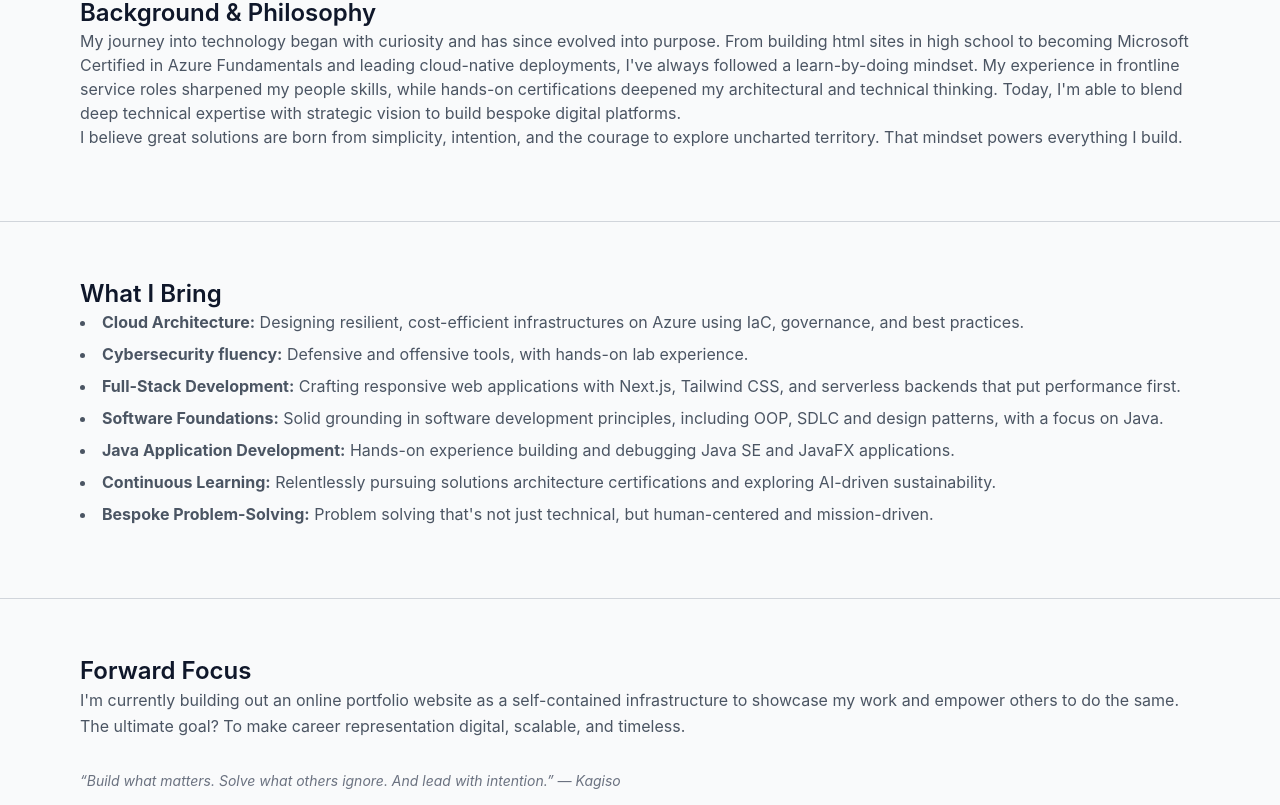
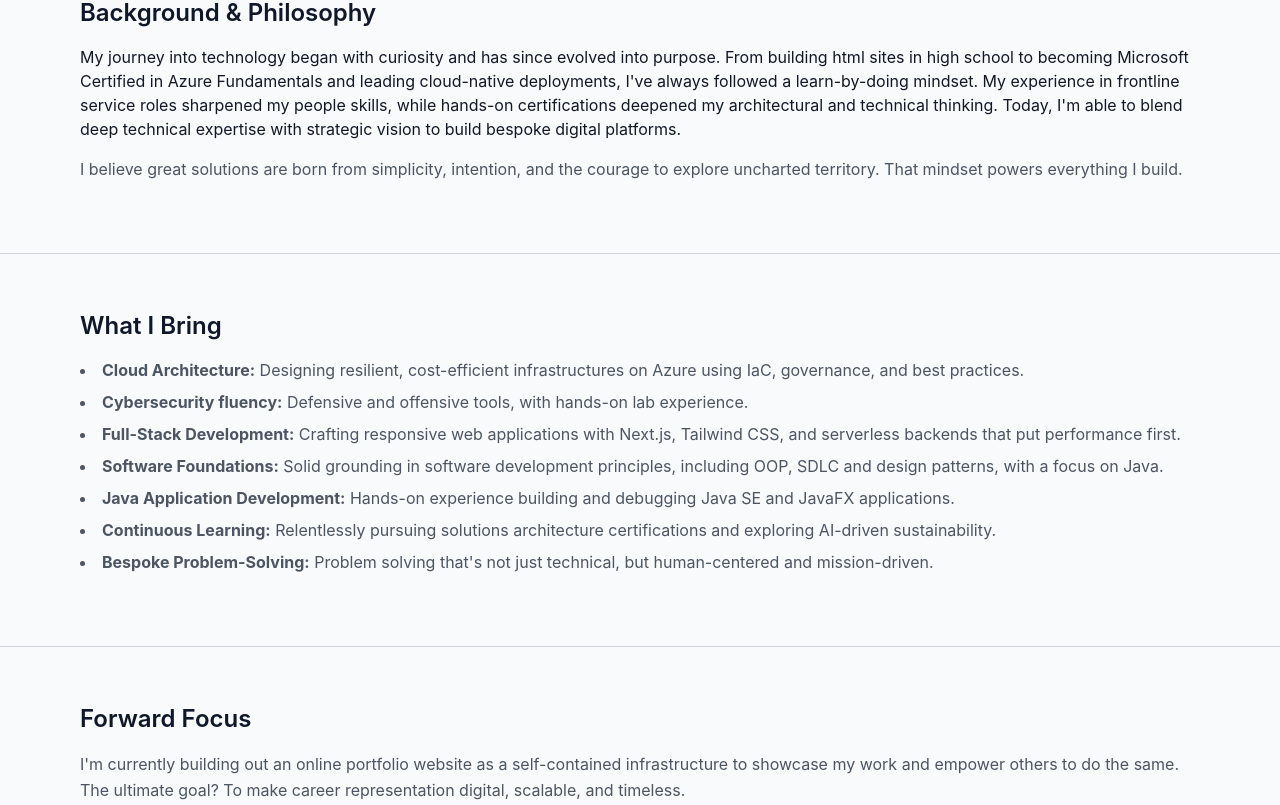
Before and after one commit to MrSpecks/MrSpecks-, a Next.js app in the folder portfolio/: page /about in a window 1280 px wide. Shown: the part 435-1240 px from the top of the page. Built offline with nearby package versions, Linux system fonts and the light colour scheme.

Commit message:
More layout debugging and styling

```diff
--- a/portfolio/pages/about.tsx
+++ b/portfolio/pages/about.tsx
@@ -61,10 +61,10 @@ export default function AboutPage() {
   transition={{ duration: 0.6, ease: 'easeOut' }}
   viewport={{ once: true }}
 >
-          <h2 className="mt-4 text-2xl font-semibold text-slate-900 dark:text-slate-100">
+          <h2 className="mt-4 text-2xl font-semibold text-slate-900 dark:text-slate-100 mb-4">
           Background & Philosophy
           </h2>
-          <p className="text-gray-600 dark:text-gray-300">
+          <p className=" mt-4text-gray-600 dark:text-gray-300">
           My journey into technology began with curiosity and has since evolved into purpose.
           From building html sites in high school to becoming Microsoft Certified in Azure
             Fundamentals and leading cloud-native deployments, I've always followed a
@@ -72,7 +72,7 @@ export default function AboutPage() {
             people skills, while hands-on certifications deepened my architectural and technical thinking.
             Today, I'm able to blend deep technical expertise with strategic vision to build bespoke digital platforms.
           </p>
-          <p className="text-gray-600 dark:text-gray-300">
+          <p className="mt-4 text-gray-600 dark:text-gray-300">
           I believe great solutions are born from simplicity, intention, and the courage to
             explore uncharted territory. That mindset powers everything I build.
           </p>
@@ -87,10 +87,10 @@ export default function AboutPage() {
   transition={{ duration: 0.6, ease: 'easeOut' }}
   viewport={{ once: true }}
 >
-  <h2 className="text-2xl font-semibold text-slate-900 dark:text-slate-100">
+  <h2 className="text-2xl font-semibold text-slate-900 dark:text-slate-100 mb-4">
   What I Bring
   </h2>
-  <ul className="list-disc list-inside text-gray-600 dark:text-gray-300 space-y-2">
+  <ul className="mt-4 list-disc list-inside text-gray-600 dark:text-gray-300 space-y-2">
     <li>
       <strong>Cloud Architecture:</strong> Designing resilient, cost-efficient
       infrastructures on Azure using IaC, governance, and best practices.
@@ -130,15 +130,15 @@ export default function AboutPage() {
   transition={{ duration: 0.6, ease: 'easeOut' }}
   viewport={{ once: true }}
 >
-          <h2 className="text-2xl font-semibold text-slate-900 dark:text-slate-100">
+          <h2 className="text-2xl font-semibold text-slate-900 dark:text-slate-100 mb-4">
           Forward Focus
           </h2>
-          <p className="text-gray-600 dark:text-gray-300 leading-relaxed">
+          <p className="mt-4 text-gray-600 dark:text-gray-300 leading-relaxed">
           I'm currently building out an online portfolio website as a
             self-contained infrastructure to showcase my work and empower others to do the same.
             The ultimate goal? To make career representation digital, scalable, and timeless.
           </p>
-          <p className="text-sm text-gray-500 dark:text-gray-400 mt-8 italic">
+          <p className="mt-4 text-sm text-gray-500 dark:text-gray-400 mt-8 text-center italic">
             “Build what matters. Solve what others ignore. And lead with intention.” — Kagiso
           </p>
         </motion.section>
--- a/portfolio/pages/projects.tsx
+++ b/portfolio/pages/projects.tsx
@@ -44,14 +44,14 @@ export default function ProjectsPage() {
         </section>
 
         {/* Signature Projects */}
-        <section className="mb-20 px-4 py-10 max-w-4xl mx-auto">
+        <section className="mb-10 px-4 py-10 max-w-4xl mx-auto">
           <h2 className="text-2xl font-semibold text-slate-900 dark:text-slate-100">
             Signature Projects
           </h2>
-          <p className="text-gray-600 dark:text-gray-300">
+          <p className="mt-4 text-gray-600 dark:text-gray-300">
             From prototypes to production deployments, I've led:
           </p>
-          <ul className="list-disc list-inside text-gray-600 dark:text-gray-300 space-y-2">
+          <ul className="mt-4 list-disc list-inside text-gray-600 dark:text-gray-300 space-y-2">
             <li>
               <strong>ReconX:</strong> An open-source, powerful reconnaissance and OSINT (Open-Source Intelligence)
               tool designed to streamline and automate the process of gathering critical
--- a/portfolio/pages/resume.tsx
+++ b/portfolio/pages/resume.tsx
@@ -26,7 +26,7 @@ export default function ResumePage() {
        }}/>
       <div className="absolute inset-0 bg-gray-100/20 dark:bg-gray-900/40 z-10"/>
       <div  className="relative z-20 px-4 sm:px-6 lg:px-8 max-w-4xl mx-auto">
-      <h1 className="text-2xl font-bold mb-4 text-indigo-100 dark:text-indigo-100"
+      <h1 className="text-2xl font-bold mb-4 text-indigo-100 dark:text-indigo-100 mb-4"
        style={{ textShadow: '1px 1px 2px rgba(0,0,0,0.2)'}}> Professional Summary
       </h1>
         <p className="text-indigo-100 dark:text-indigo-100 leading-relaxed"
@@ -86,7 +86,7 @@ export default function ResumePage() {
           </ul>
         </div>
         <div className="mb-6">
-          <h3 className="text-lg font-medium text-gray-900 dark:text-white">
+          <h3 className="text-lg font-medium text-gray-900 dark:text-white ">
             Client Services Representative
           </h3>
           <p className="text-sm text-gray-500 dark:text-gray-400 mb-2">
@@ -137,7 +137,7 @@ export default function ResumePage() {
         </div>
       </section>
       <section className="mb-8 px-4 sm:px-6 lg:px-8 max-w-4xl mx-auto">
-  <h2 className="text-xl font-semibold mb-4text-slate-900 dark:text-slate-100">
+  <h2 className="text-xl font-semibold mb-4text-slate-900 dark:text-slate-100 mb-4">
     Online Learning Achievements
   </h2>
   <p className="text-gray-700 dark:text-gray-300 mb-6 leading-relaxed">
@@ -187,7 +187,7 @@ export default function ResumePage() {
     </div>
 </section>
       <section className="mb-8 px-4 sm:px-6 lg:px-8 max-w-4xl mx-auto">
-        <h2 className="text-xl font-semibold mb-4 text-slate-900 dark:text-slate-100">
+        <h2 className="text-xl font-semibold mb-4 text-slate-900 dark:text-slate-100 mb-4">
           Education
         </h2>
         <div className="mb-4">
```
